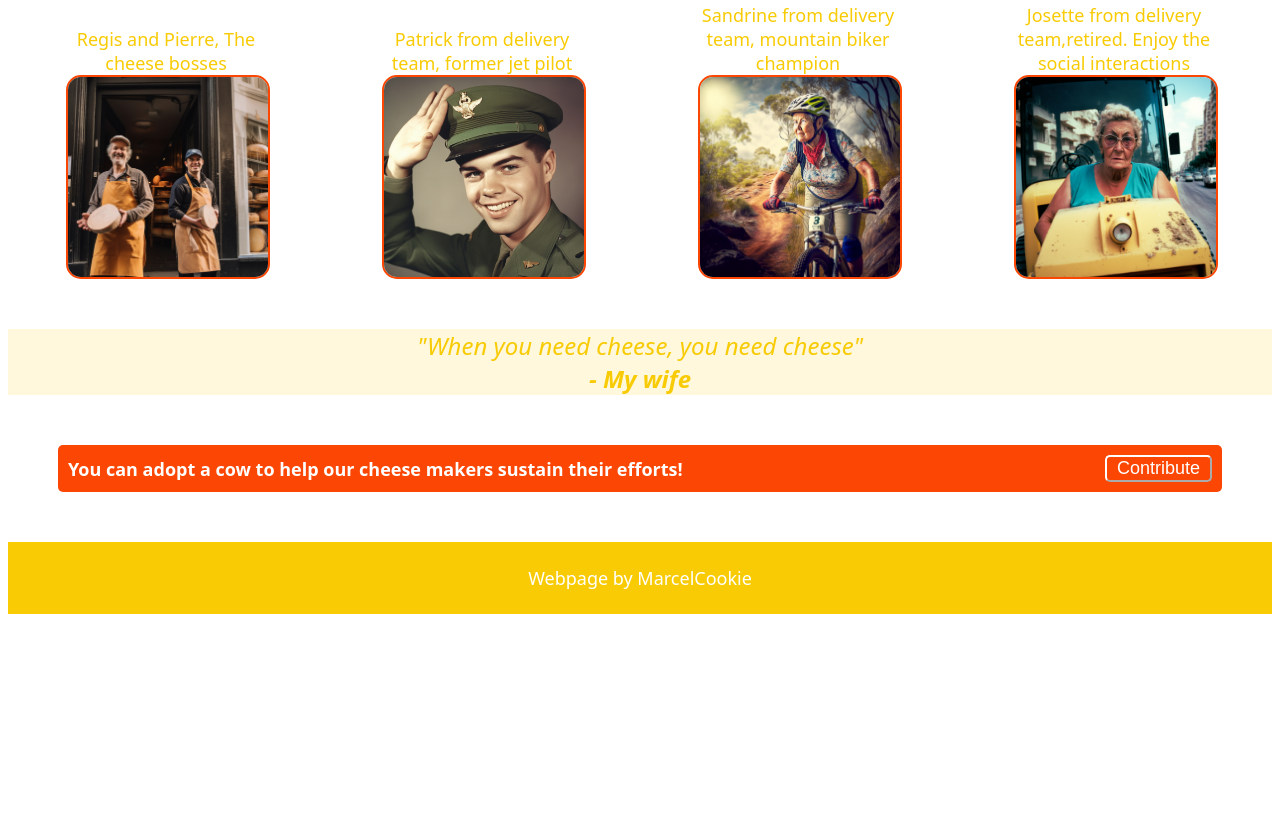
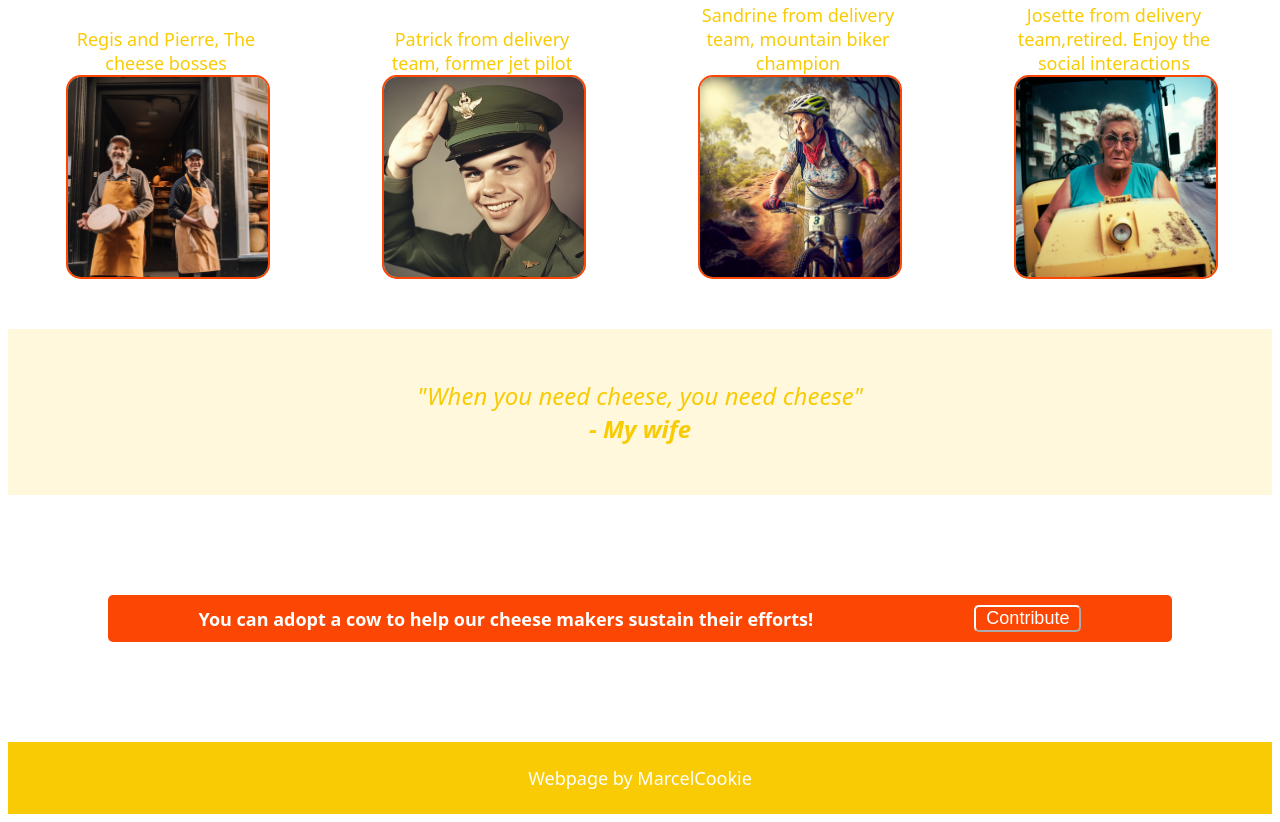
Before and after one commit to MarcelCookie/Speed_Fondue, a plain HTML site: page index.html in a window 1280 px wide. Shown: the part 622-1444 px from the top of the page. Before the commit the page ends 1244 px from the top, so only its background shows below. Drawn offline with Linux system fonts and the light colour scheme.

Commit message:
modify quote's height and contribute's padding

```diff
--- a/style.css
+++ b/style.css
@@ -28,6 +28,8 @@ body {
 a {
     text-decoration: none;
     color: white;
+    margin: 0px;
+    padding: 0px;
 }
 
 .sub-header{
@@ -143,7 +145,8 @@ li > img {
     text-align: center;
     font-size: 24px;
     font-style: italic;
-}
+    padding: 50px;
+    }
 
 .inspiration .author {
     font-weight: bold;
@@ -153,11 +156,11 @@ li > img {
 /*ACTION*/
 .action {
     background-color:rgb(252, 70, 3);
-    margin: 50px;
+    margin: 100px;
     padding: 10px;
     display: flex;
     color: white;
-    justify-content: space-between;
+    justify-content: space-around;
     align-items: center;
     border-radius: 5px;
 }
```
